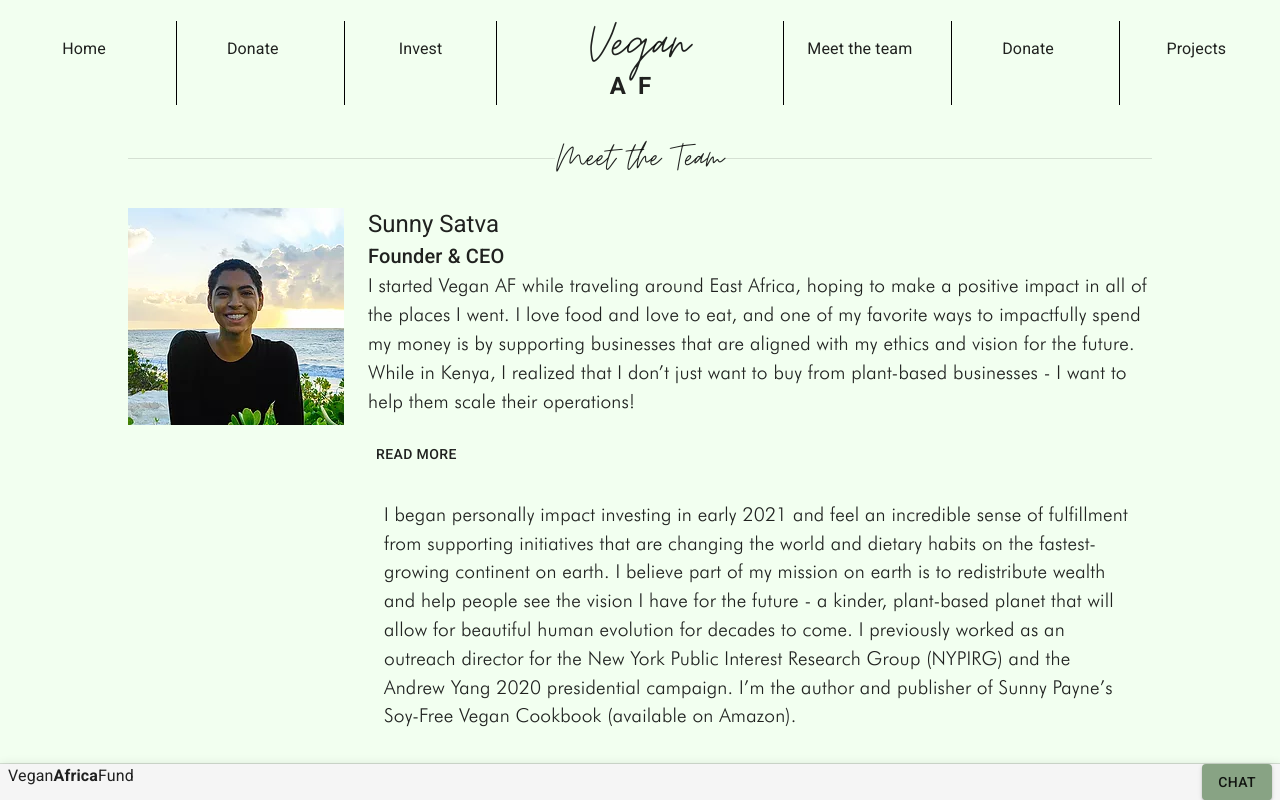
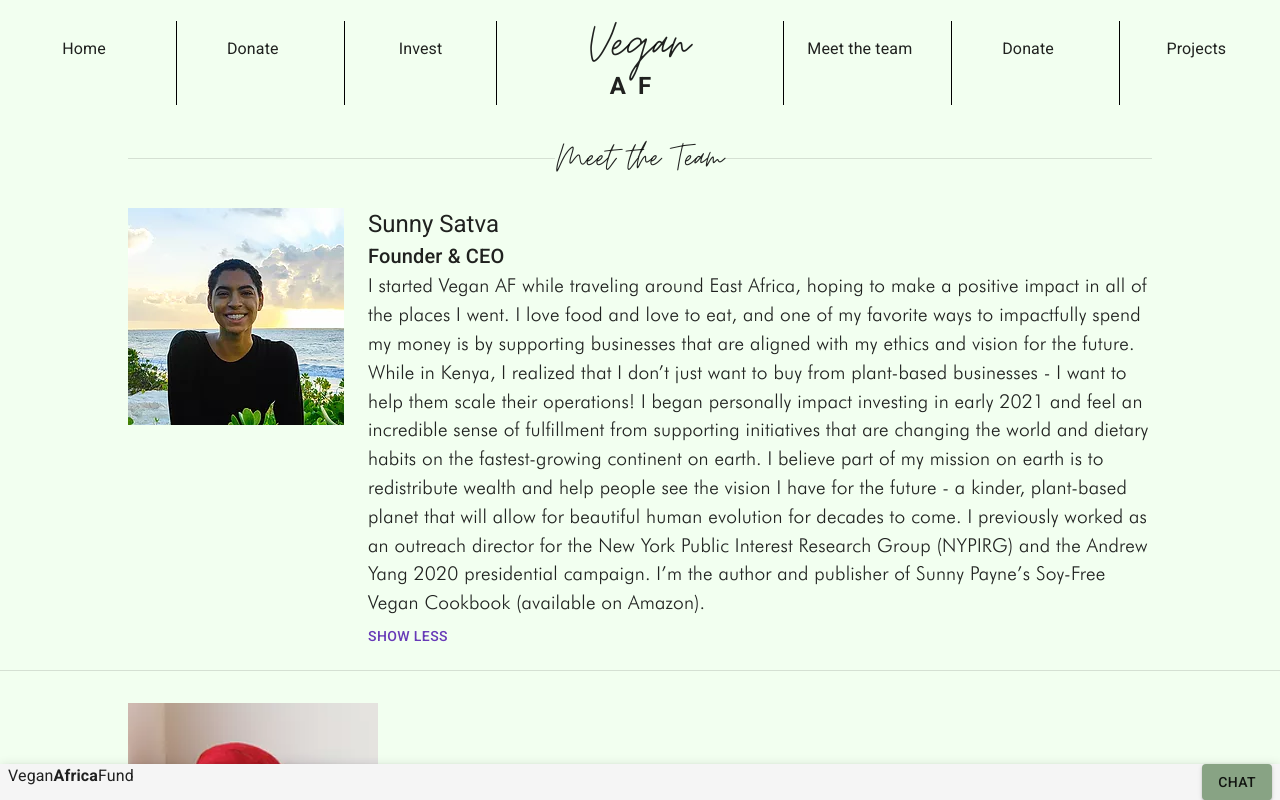
Before and after one commit to Vegan-Africa-Fund/dotorg, a Next.js app: page /team in a window 1280 px wide. Both pictures are taken after a click on the button "READ MORE". Shown: the top 800 px of the page. Built offline with nearby package versions, Linux system fonts and the light colour scheme.

Commit message:
fixed the read more button.

```diff
--- a/pages/team.tsx
+++ b/pages/team.tsx
@@ -1,7 +1,7 @@
-import React from 'react'
+import React, {useState} from 'react'
 import { makeStyles } from '@material-ui/core/styles';
-import {Box, Typography, Divider, Grid} from '@material-ui/core';
-import SimpleAccordion from '../components/Accordion'
+import {Box, Typography, Divider, Grid, Button} from '@material-ui/core';
+import { deepPurple } from '@material-ui/core/colors';
 import Layout from '../components/Layout';
 
 const useStyles = makeStyles(theme => ({
@@ -67,10 +67,29 @@
         fontFamily: "MoonTime",
         fontSize: "2.6rem",
     },
+    showMore: {
+        color: deepPurple[500],
+      },
+
+    showLess: {
+        paddingLeft: "0",
+        color: deepPurple[500]
+    }
 }))
 
 const Team = () => {
     const classes = useStyles();
+    const[show, setShow] = useState(false)
+
+    console.log(show)
+
+    const handleMore = () => {
+        setShow(true)
+    }
+
+    const handleLess = () => {
+        setShow(false)
+    }
     return (
         <Layout title="Team | VeganAfrica">
         <Grid className={classes.grid} container>
@@ -93,7 +112,16 @@
                 <Typography variant="h6">Founder & CEO</Typography>
                 <Typography className={classes.statement} variant="body1">
                 I started Vegan AF while traveling around East Africa, hoping to make a positive impact in all of the places I went. I love food and love to eat, and one of my favorite ways to impactfully spend my money is by supporting businesses that are aligned with my ethics and vision for the future.  While in Kenya, I realized that I don’t just want to buy from plant-based businesses - I want to help them scale their operations!
-                <SimpleAccordion />
+                {show ? (
+                    <>
+                    <span> I began personally impact investing in early 2021 and feel an incredible sense of fulfillment from supporting initiatives that are changing the world and dietary habits on the fastest-growing continent on earth. I believe part of my mission on earth is to redistribute wealth and help people see the vision I have for the future - a kinder, plant-based planet that will allow for beautiful human evolution for decades to come. I previously worked as an outreach director for the New York Public Interest Research Group (NYPIRG) and the Andrew Yang 2020 presidential campaign. I’m the author and publisher of Sunny Payne’s Soy-Free Vegan Cookbook (available on Amazon).</span>
+                    <Box>
+                        <Button onClick={handleLess} className={classes.showLess}>Show Less</Button>
+                    </Box>
+                    </>
+                ) : (
+                    <Button onClick={handleMore} className={classes.showMore}>Read More</Button>
+                )}
                 </Typography>
         </Box>
         </Box>
```
